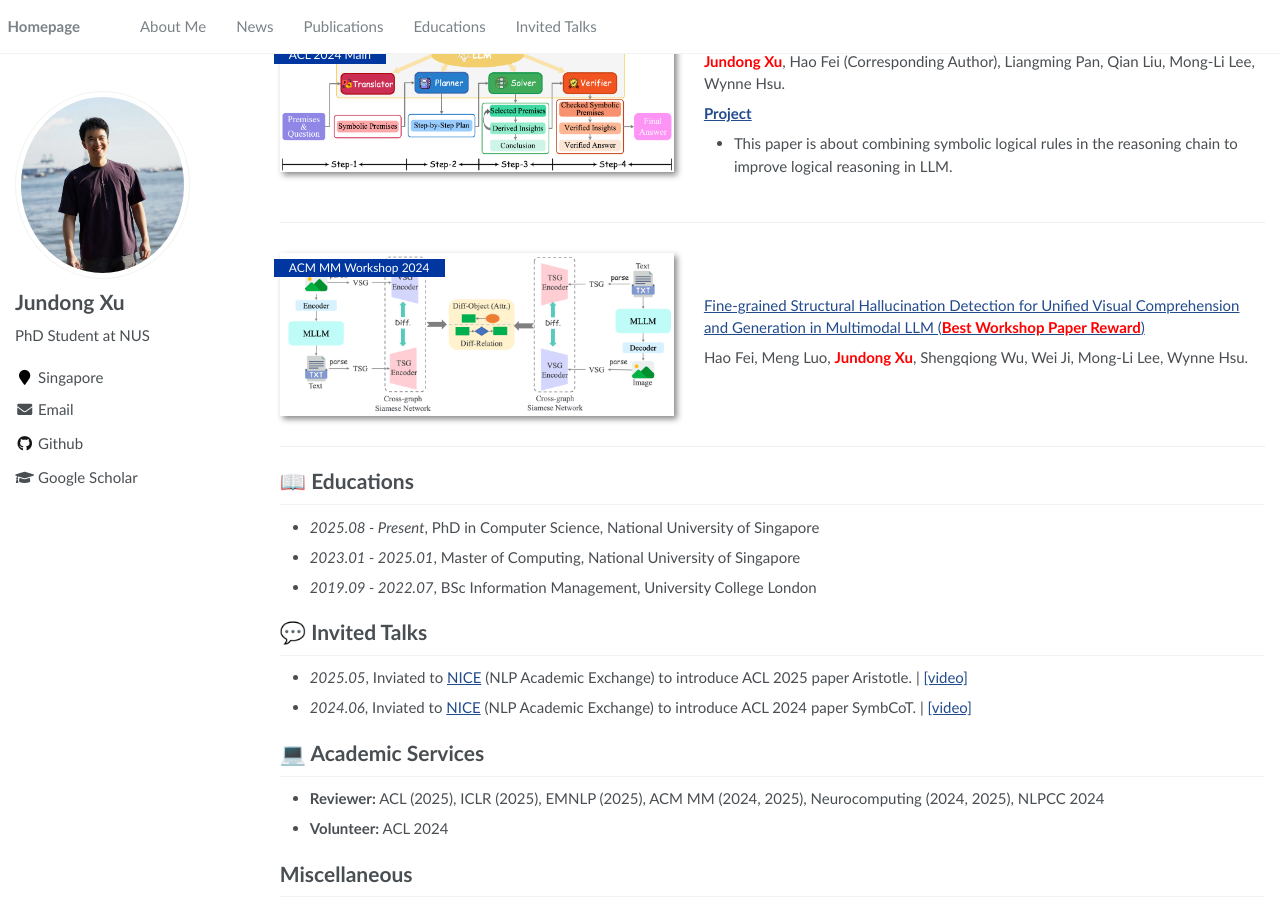
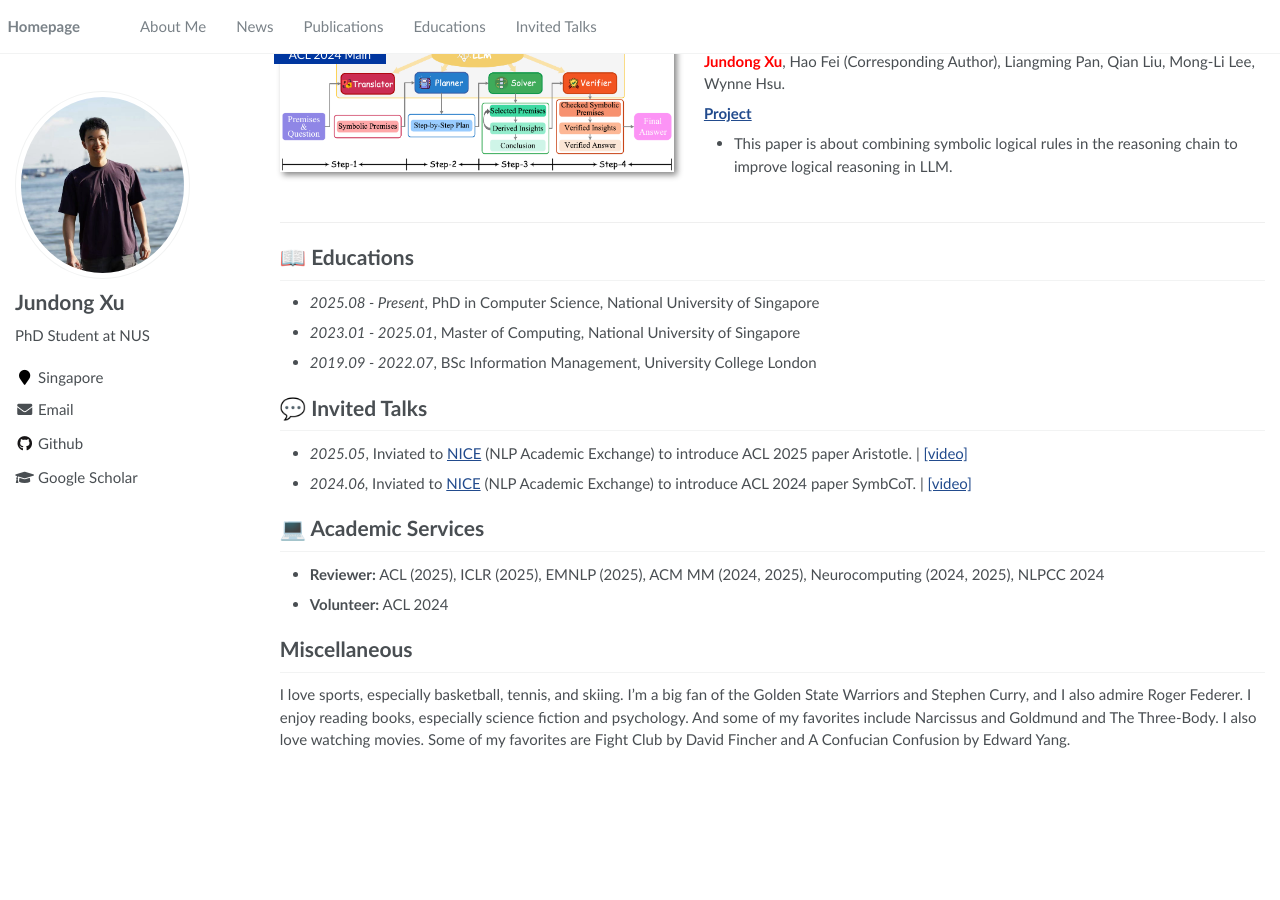
Before and after one commit to Aiden0526/aiden0526.github.io, a Jekyll site: the page built from _pages/about.md, in a window 1280 px wide and 900 px high, scrolled down 967 px. Built offline with Jekyll 4.4.1, drawn with Linux system fonts in a browser that asks for light colours; after the commit the page ends 1725 px from its top, so only the background shows below that.

Commit message:
Update about.md

```diff
--- a/_pages/about.md
+++ b/_pages/about.md
@@ -67,15 +67,7 @@ I actively seek interdisciplinary collaborations and welcome discussions with re
 </div>
 
 
-<div class='paper-box'><div class='paper-box-image'><div><div class="badge">ACM MM Workshop 2024</div><img src='images/acm_framework.png' alt="sym" width="100%"></div></div>
-<div class='paper-box-text' markdown="1">
 
-[Fine-grained Structural Hallucination Detection for Unified Visual Comprehension and Generation in Multimodal LLM (**<span style="color:red">Best Workshop Paper Reward</span>**)](https://dl.acm.org/doi/pdf/10.1145/3689090.3689388)
-
-Hao Fei, Meng Luo, **<span style="color:red">Jundong Xu</span>**, Shengqiong Wu, Wei Ji, Mong-Li Lee, Wynne Hsu.
-
-</div>
-</div>
 
 
 <!-- - [Lorem ipsum dolor sit amet, consectetur adipiscing elit. Vivamus ornare aliquet ipsum, ac tempus justo dapibus sit amet](https://github.com), A, B, C, **CVPR 2020** -->
```
